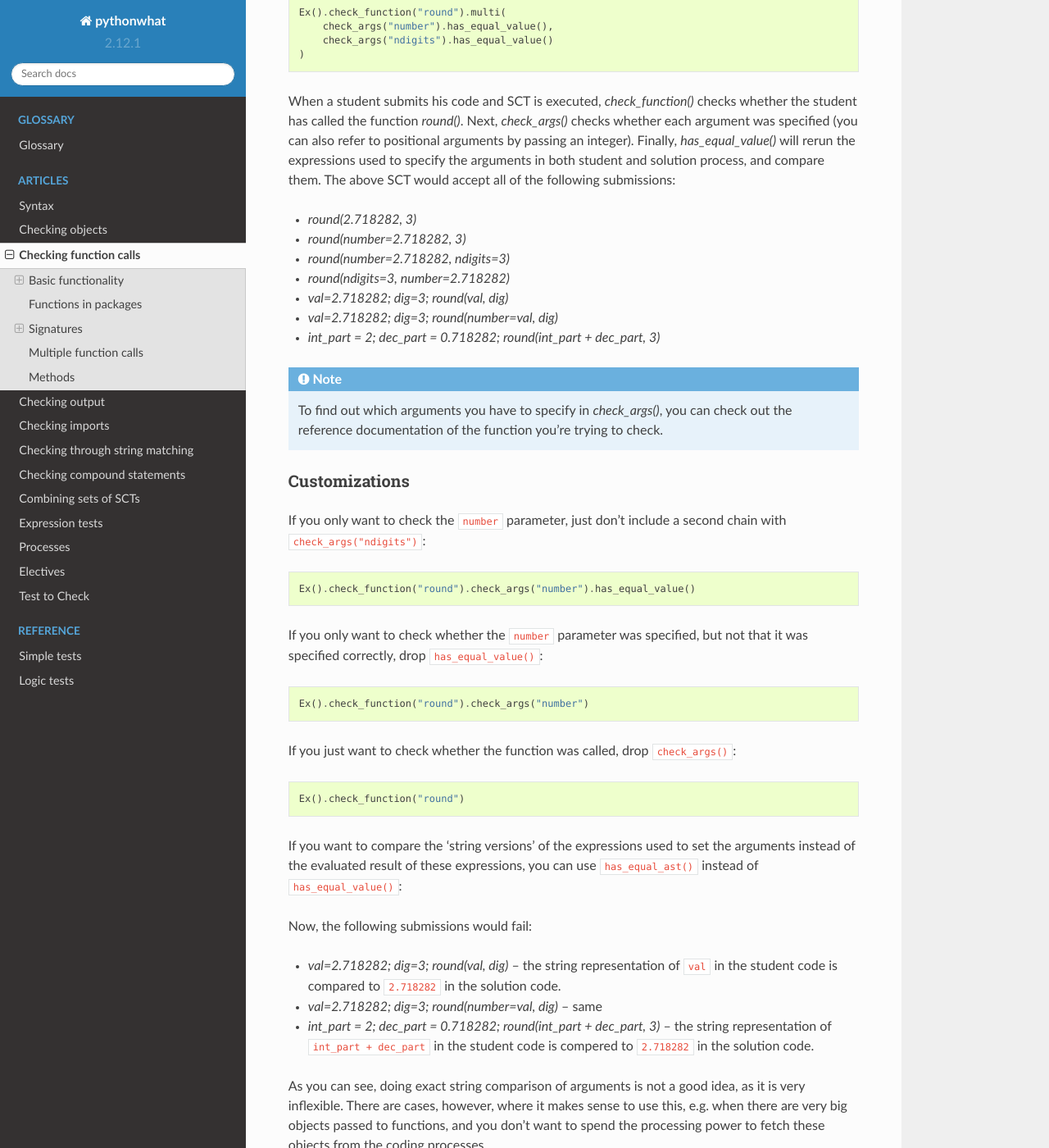
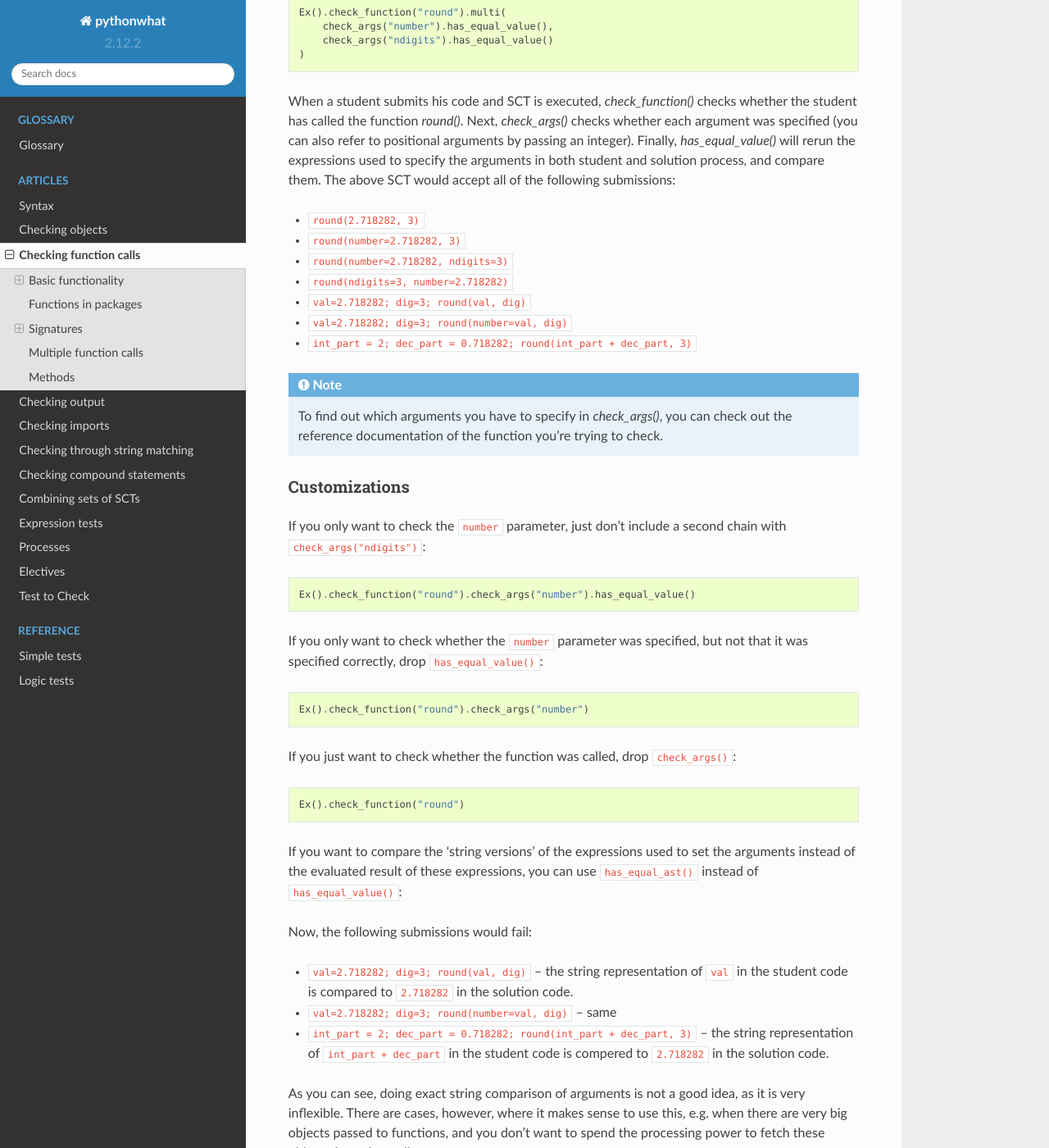
Before and after one commit to datacamp/pythonwhat, a Sphinx documentation site: the page built from docs/articles/checking_function_calls.rst, in a window 1280 px wide and 1400 px high, scrolled down 573 px. Shown: the whole window at 82% size. Built offline with Sphinx 7.4.7 and the Read the Docs theme 2.0.0, drawn with Linux system fonts in a browser that asks for light colours.

Commit message:
fix some styling, bump version, add CHANGELOG

```diff
--- a/docs/articles/checking_function_calls.rst
+++ b/docs/articles/checking_function_calls.rst
@@ -31,13 +31,13 @@ Next, `check_args()` checks whether each argument was specified (you can also re
 Finally, `has_equal_value()` will rerun the expressions used to specify the arguments in both student and solution process, and compare them.
 The above SCT would accept all of the following submissions:
 
-- `round(2.718282, 3)`
-- `round(number=2.718282, 3)`
-- `round(number=2.718282, ndigits=3)`
-- `round(ndigits=3, number=2.718282)`
-- `val=2.718282; dig=3; round(val, dig)`
-- `val=2.718282; dig=3; round(number=val, dig)`
-- `int_part = 2; dec_part = 0.718282; round(int_part + dec_part, 3)`
+- ``round(2.718282, 3)``
+- ``round(number=2.718282, 3)``
+- ``round(number=2.718282, ndigits=3)``
+- ``round(ndigits=3, number=2.718282)``
+- ``val=2.718282; dig=3; round(val, dig)``
+- ``val=2.718282; dig=3; round(number=val, dig)``
+- ``int_part = 2; dec_part = 0.718282; round(int_part + dec_part, 3)``
 
 .. note::
 
@@ -76,9 +76,9 @@ you can use ``has_equal_ast()`` instead of ``has_equal_value()``:
 
 Now, the following submissions would fail:
 
-- `val=2.718282; dig=3; round(val, dig)` -- the string representation of ``val`` in the student code is compared to ``2.718282`` in the solution code.
-- `val=2.718282; dig=3; round(number=val, dig)` -- same
-- `int_part = 2; dec_part = 0.718282; round(int_part + dec_part, 3)` -- the string representation of ``int_part + dec_part`` in the student code is compered to ``2.718282`` in the solution code.
+- ``val=2.718282; dig=3; round(val, dig)`` -- the string representation of ``val`` in the student code is compared to ``2.718282`` in the solution code.
+- ``val=2.718282; dig=3; round(number=val, dig)`` -- same
+- ``int_part = 2; dec_part = 0.718282; round(int_part + dec_part, 3)`` -- the string representation of ``int_part + dec_part`` in the student code is compered to ``2.718282`` in the solution code.
 
 As you can see, doing exact string comparison of arguments is not a good idea, as it is very inflexible.
 There are cases, however, where it makes sense to use this, e.g. when there are very big objects passed to functions,
--- a/pythonwhat/__init__.py
+++ b/pythonwhat/__init__.py
@@ -1,3 +1,3 @@
-__version__ = '2.12.1'
+__version__ = '2.12.2'
 
 from .test_exercise import test_exercise, allow_errors
```
Also changed, not shown: CHANGELOG.md (+15 -0 lines).
